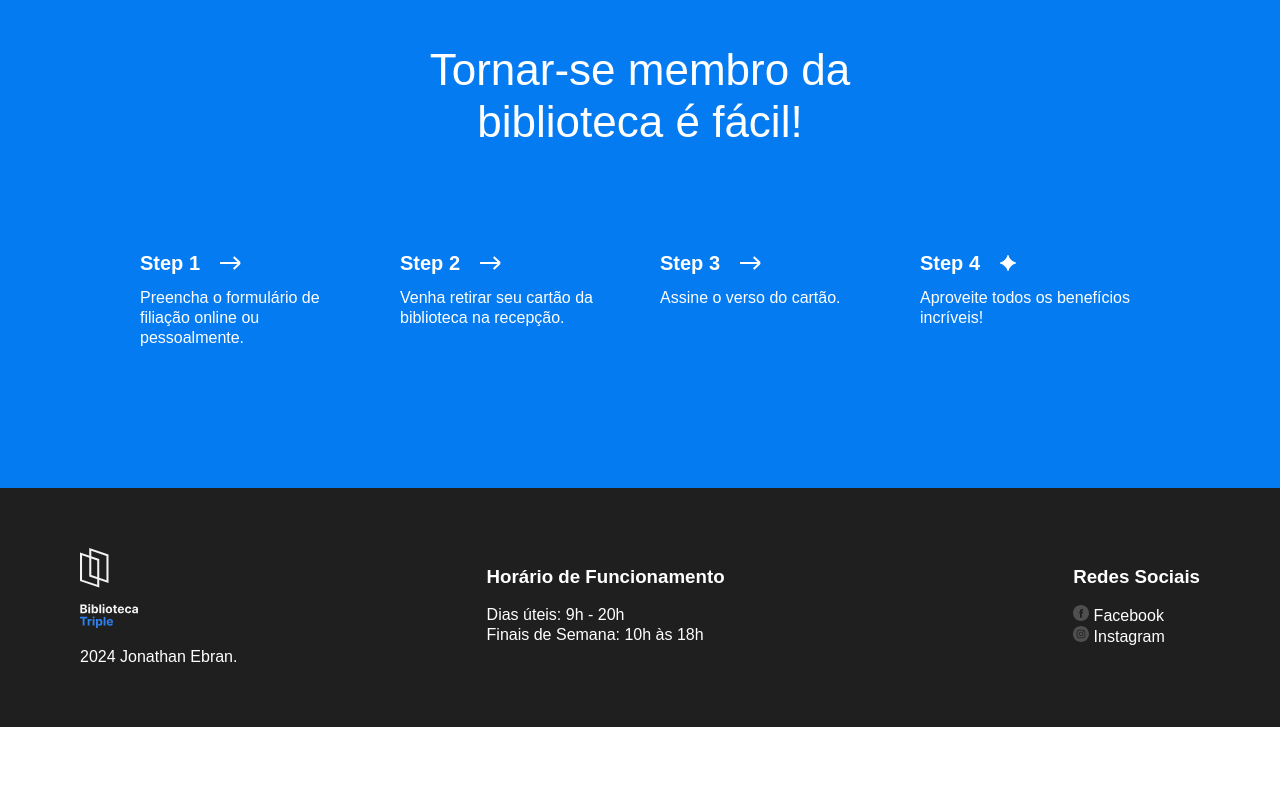
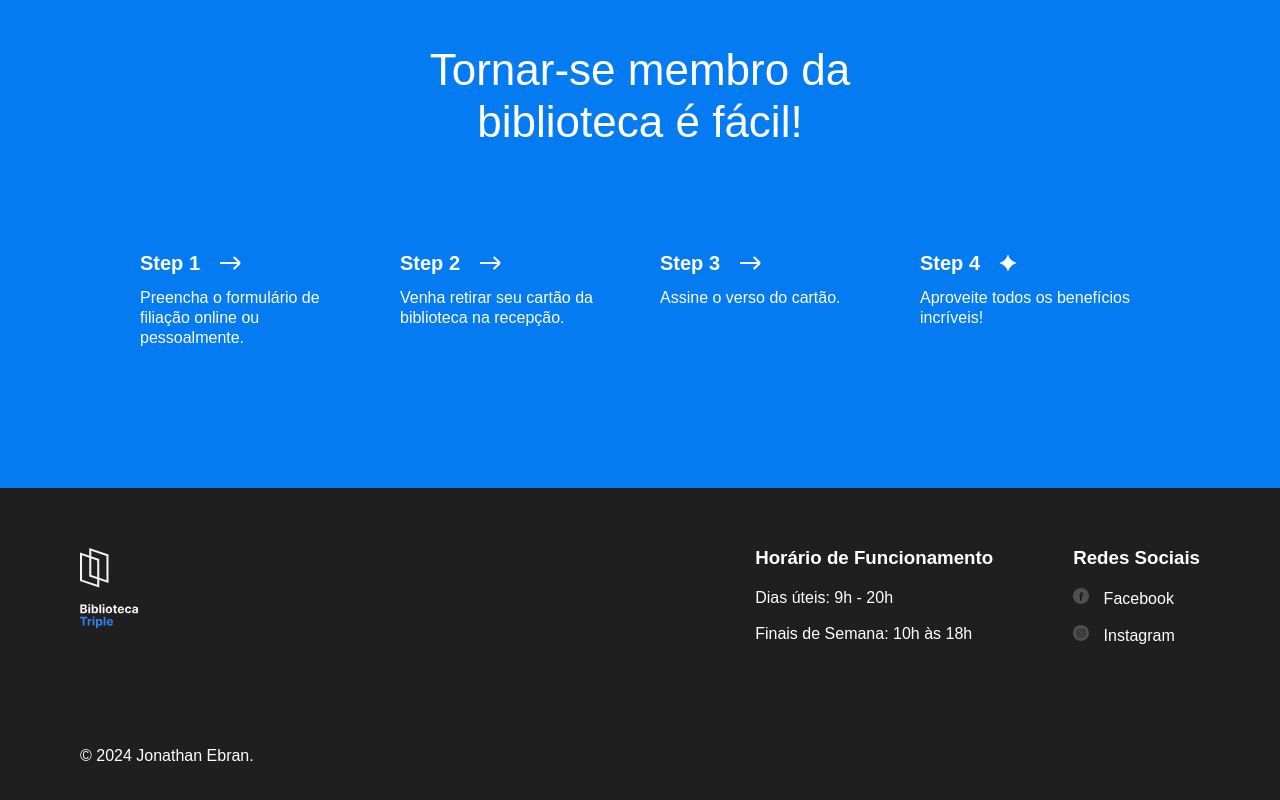
Before and after one commit to jonathanebran/web_project_library, a plain HTML site: page index.html in a window 1280 px wide. Shown: the part 3046-3846 px from the top of the page. Before the commit the page ends 3773 px from the top, so only its background shows below. Drawn offline with Linux system fonts and the light colour scheme.

Commit message:
finalização do projeto

```diff
--- a/index.html
+++ b/index.html
@@ -31,7 +31,7 @@
               <a class="nav__link" href="#membership">Seja um membro</a>
             </li>
             <li>
-              <a class="nav__link">Contatos</a>
+              <a class="nav__link" href="#footer">Contatos</a>
             </li>
           </ul>
         </nav>
@@ -274,8 +274,8 @@
           </ul>
         </section>
       </main>
-      <footer class="footer">
-        <section class="footer__columns">
+      <footer class="footer" id="footer">
+        <div class="footer__columns">
           <div class="footer__column">
             <img
               src="./images/logo_white.svg"
@@ -286,14 +286,16 @@
           <div class="footer__column footer__column_content_hours">
             <h3 class="footer__column-heading">Horário de Funcionamento</h3>
             <ul class="footer__list">
-              <li class="footer__list-item">Dias úteis: 9h - 20h</li>
+              <li class="footer__list-item footer__list-item_with-margin">
+                Dias úteis: 9h - 20h
+              </li>
               <li class="footer__list-item">Finais de Semana: 10h às 18h</li>
             </ul>
           </div>
           <div class="footer__column footer__column_content_social">
             <h3 class="footer__column-heading">Redes Sociais</h3>
             <ul class="footer__list">
-              <li class="footer__list-item">
+              <li class="footer__list-item footer__list-item_with-margin">
                 <img
                   src="./images/facebook_white.svg"
                   alt="logo do facebook"
@@ -311,8 +313,8 @@
               </li>
             </ul>
           </div>
-        </section>
-        <div class="footer__copyright">2024 Jonathan Ebran.</div>
+        </div>
+        <div class="footer__copyright">&copy; 2024 Jonathan Ebran.</div>
       </footer>
     </div>
   </body>
--- a/styles/style.css
+++ b/styles/style.css
@@ -341,19 +341,20 @@
 .footer {
   box-sizing: border-box;
   background-color: #1f1f1f;
-  padding: 60px 80px 60px 80px;
+  padding: 60px 80px;
   color: #fff;
 }
 
 .footer__columns {
   display: flex;
-  justify-content: space-between;
 }
 
 .footer__column_content_hours {
+  margin-left: auto;
 }
 
 .footer__column_content_social {
+  margin-left: 80px;
 }
 
 .footer__logo {
@@ -362,16 +363,21 @@
 }
 
 .footer__column-heading {
+  margin: 0px 0px 20px 0px;
 }
 
 .footer__list {
-  /* O código abaixo remove os estilos do navegador padrão para listas */
   list-style-type: none;
   padding: 0;
   margin: 0;
 }
 
 .footer__list-item {
+  color: #fff;
+}
+
+.footer__list-item_with-margin {
+  margin-bottom: 16px;
 }
 
 .footer__column-link {
@@ -382,7 +388,9 @@
 .footer__social-icon {
   width: 16px;
   height: 16px;
+  margin-right: 10px;
 }
 
 .footer__copyright {
+  margin-top: 100px;
 }
```
